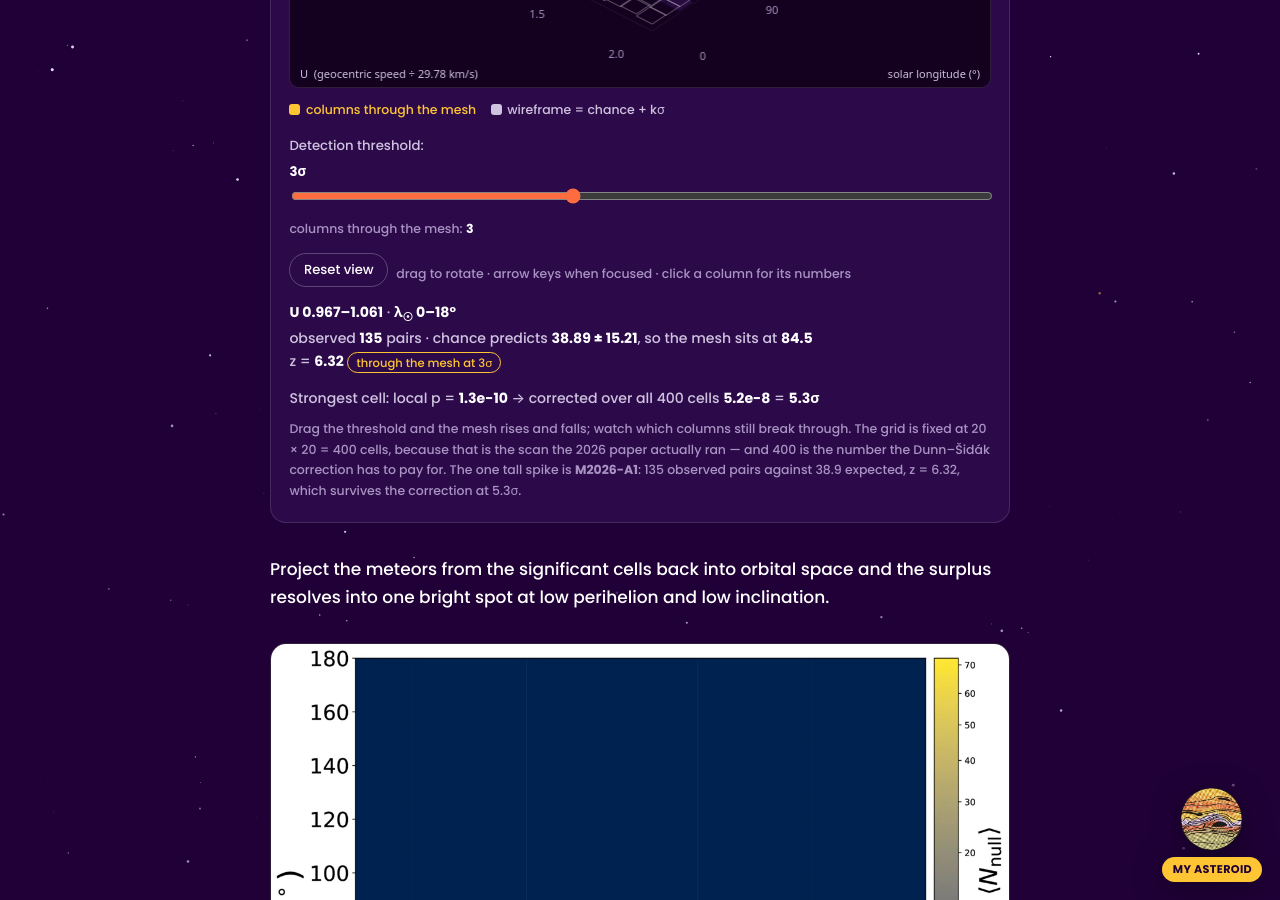
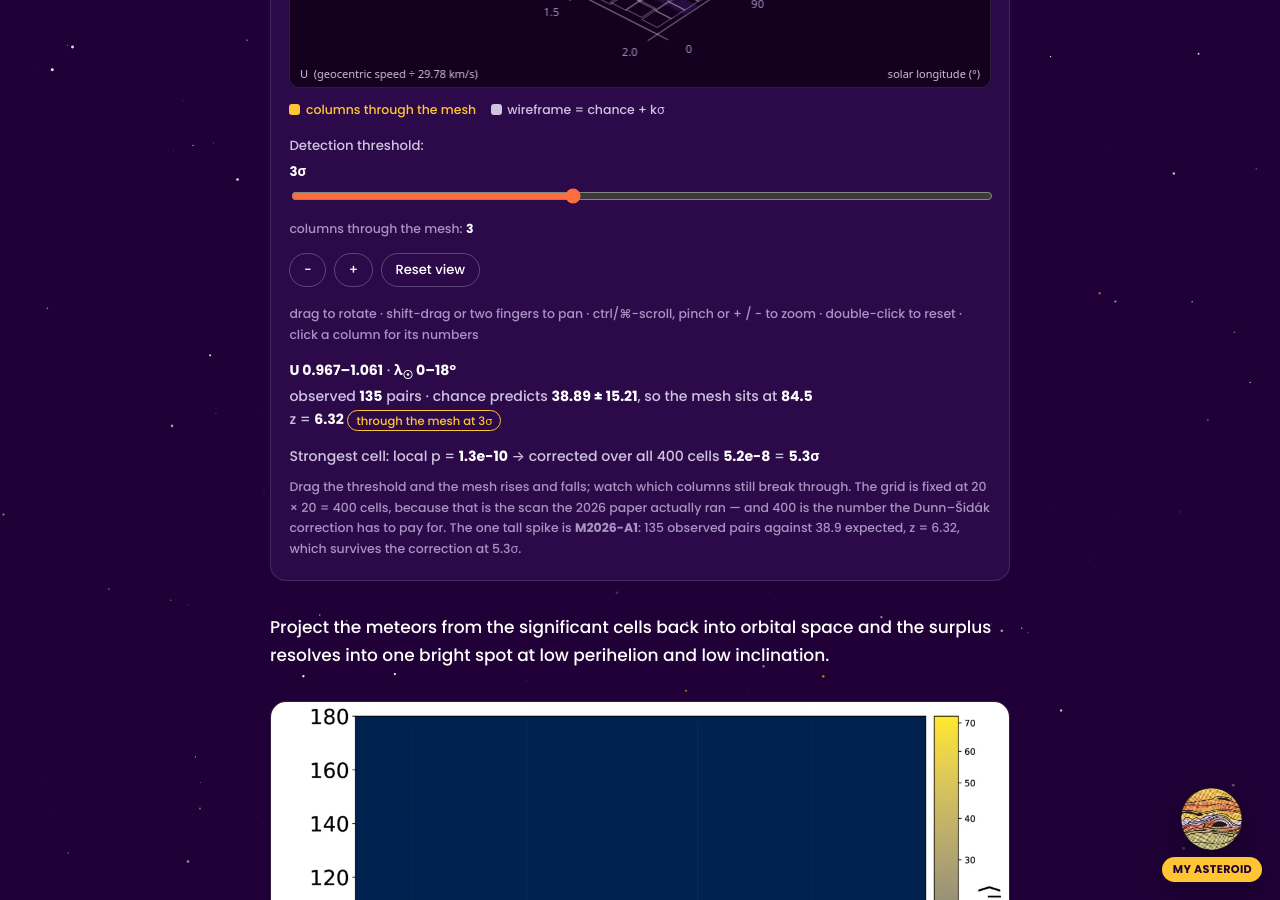
Before and after one commit to pshober/pshober.github.io, a Jekyll site: the page built from research/finding-showers.md, in a window 1280 px wide and 900 px high, scrolled down 9599 px. Built offline with Jekyll 4.4.1, drawn with Linux system fonts in a browser that asks for light colours; part of the change alters nothing that is shown.

Commit message:
Pair-excess map: line the axes up, and add pan and zoom
Axes: the tick labels were floating beside the plot with nothing tying them to the
grid. Now each front edge gets a drawn axis line and every labelled division gets a
tick mark running out to its label, so the labels sit on the divisions they belong
to. The front edges are picked from the rotation each frame, so they follow the view.

Navigation, matching the conventions the orbit diagram already uses:
- drag to rotate (unchanged)
- shift-drag, or two fingers, to pan
- ctrl/cmd-scroll, pinch, or the + / - buttons to zoom, anchored on the pointer so
  the point under the cursor stays put. Plain wheel still scrolls the page.
- double-click, the 0 key, or Reset view to go home
- keyboard parity: arrows rotate, shift+arrows pan, +/- zoom, 0 resets
- zoom clamped to 0.5x-6x

Zoom and pan are applied as a 2D transform about the canvas centre, on top of the
per-frame fit, so the auto-fit keeps working at any rotation.

Verified by rendering the widget in three states and diffing the images - the probe
I first used read the canvas before the requestAnimationFrame redraw and reported no
change, which was the probe being wrong rather than the widget.

Co-Authored-By: Claude Opus 5 (1M context) <noreply@anthropic.com>

```diff
--- a/assets/js/finding-showers.js
+++ b/assets/js/finding-showers.js
@@ -506,11 +506,14 @@
   /* =====================================================================
    * 3. The (U, lambda_sun) pair-excess map — real data, as a 3D surface
    *    with the null threshold drawn as a wireframe you can raise and lower.
+   *    Drag to rotate, shift-drag or two fingers to pan, ctrl/cmd-wheel to zoom.
    * ===================================================================== */
   var Grid = (function () {
     var cv, data, k = 3, sel = null, zmax = 1, nx = 20, ny = 20, U0 = 0, U1 = 2;
-    var yaw = -0.72, pitch = 0.62;
-    var drag = null, moved = 0, queued = false;
+    var HOME = { yaw: -0.72, pitch: 0.62, zoom: 1, panX: 0, panY: 0 };
+    var view = { yaw: HOME.yaw, pitch: HOME.pitch, zoom: 1, panX: 0, panY: 0 };
+    var pointers = {}, lastPinch = 0, lastMid = null, moved = 0;
+    var curW = 1, curH = 1, queued = false;
     var M_BINS = 400;                       // the scan is 20x20; it is not adjustable
 
     function ramp(t) {                      // dark plate -> violet -> orange -> yellow
@@ -522,56 +525,59 @@
               Math.round(a[1] + (b[1] - a[1]) * f),
               Math.round(a[2] + (b[2] - a[2]) * f)];
     }
-    function rgb(c, alpha) {
-      return "rgba(" + c[0] + "," + c[1] + "," + c[2] + "," + (alpha === undefined ? 1 : alpha) + ")";
+    function rgb(c, al) {
+      return "rgba(" + c[0] + "," + c[1] + "," + c[2] + "," + (al === undefined ? 1 : al) + ")";
     }
+    function shade(c, f) { return [c[0] * f | 0, c[1] * f | 0, c[2] * f | 0]; }
     function thr(b) { return b.mu + k * b.sd; }
     function isSig(b) { return b.sd > 0 && b.obs > thr(b); }
 
-    // Orthographic projection. yaw spins about the vertical axis, pitch tilts the
-    // view down. Returns [screenX, screenY, depth]; larger depth is farther away.
+    var TICK = 5;                           // label every 5th cell
+    var LBL = 2.0, TK = 0.7;                // label / tick-mark offsets, in cells
+
+    // Orthographic projection, then a 2D zoom+pan about the canvas centre.
     function makeProj(W, H) {
-      var cy = Math.cos(yaw), sy = Math.sin(yaw);
-      var cp = Math.cos(pitch), sp = Math.sin(pitch);
-      var ZEX = 1.05;                                    // vertical exaggeration
+      var cy = Math.cos(view.yaw), sy = Math.sin(view.yaw);
+      var cp = Math.cos(view.pitch), sp = Math.sin(view.pitch);
+      var ZEX = 1.05;
       function raw(gx, gy, gz) {
         var x = (gx / nx) * 2 - 1, y = (gy / ny) * 2 - 1, z = (gz / zmax) * ZEX;
         var X1 = x * cy - y * sy, Y1 = x * sy + y * cy;
         return [X1, -(Y1 * sp + z * cp), Y1 * cp - z * sp];
       }
-      var xs = [], ys = [], c, a, b;
+      // Front edges: the ones minimising Y1, since screen height goes as -(Y1*sp + z*cp).
+      var eY = cy > 0 ? 0 : ny, eX = sy > 0 ? 0 : nx;
+      var dY = cy > 0 ? -1 : 1, dX = sy > 0 ? -1 : 1;
+
+      var xs = [], ys = [], c, a, b, t;
       for (a = 0; a <= 1; a++) for (b = 0; b <= 1; b++) {
         c = raw(a * nx, b * ny, 0); xs.push(c[0]); ys.push(c[1]);
       }
-      if (data && data.bins) {
-        data.bins.forEach(function (q) {
-          var top = Math.max(q.obs, q.mu + 6 * q.sd);
-          if (top <= 0) return;
-          c = raw(q.ix, q.iy, top); xs.push(c[0]); ys.push(c[1]);
-          c = raw(q.ix + 1, q.iy + 1, top); xs.push(c[0]); ys.push(c[1]);
-        });
-      }
-      var eY = cy > 0 ? 0 : ny, eX = sy > 0 ? 0 : nx;
-      var dY = cy > 0 ? -1 : 1, dX = sy > 0 ? -1 : 1;
-      for (var t = 0; t <= nx; t += 5) {
-        c = raw(t, eY + dY * 2.6, 0); xs.push(c[0]); ys.push(c[1]);
-      }
-      for (t = 0; t <= ny; t += 5) {
-        c = raw(eX + dX * 3.2, t, 0); xs.push(c[0]); ys.push(c[1]);
-      }
+      if (data && data.bins) data.bins.forEach(function (q) {
+        var top = Math.max(q.obs, q.mu + 6 * q.sd);
+        if (top <= 0) return;
+        c = raw(q.ix, q.iy, top); xs.push(c[0]); ys.push(c[1]);
+        c = raw(q.ix + 1, q.iy + 1, top); xs.push(c[0]); ys.push(c[1]);
+      });
+      for (t = 0; t <= nx; t += TICK) { c = raw(t, eY + dY * LBL, 0); xs.push(c[0]); ys.push(c[1]); }
+      for (t = 0; t <= ny; t += TICK) { c = raw(eX + dX * LBL, t, 0); xs.push(c[0]); ys.push(c[1]); }
+
       var minx = Math.min.apply(null, xs), maxx = Math.max.apply(null, xs);
       var miny = Math.min.apply(null, ys), maxy = Math.max.apply(null, ys);
-      var pL = 10, pR = 10, pT = 10, pB = 30;      // pB reserves the axis-title band
+      var pL = 26, pR = 26, pT = 12, pB = 30;
       var sc = Math.min((W - pL - pR) / (maxx - minx), (H - pT - pB) / (maxy - miny));
       var ox = (pL + W - pR) / 2 - (minx + maxx) * sc / 2;
       var oy = (pT + H - pB) / 2 - (miny + maxy) * sc / 2;
+      var ccx = W / 2, ccy = H / 2, z = view.zoom;
+
       var f = function (gx, gy, gz) {
         var q = raw(gx, gy, gz);
-        return [q[0] * sc + ox, q[1] * sc + oy, q[2]];
+        var bx = q[0] * sc + ox, by = q[1] * sc + oy;
+        return [ccx + z * (bx - ccx) + view.panX, ccy + z * (by - ccy) + view.panY, q[2]];
       };
-      f.nearX = sy < 0 ? 1 : 0;   // which x-face of a cell points at the camera
+      f.edgeY = eY; f.edgeX = eX; f.dY = dY; f.dX = dX;
+      f.nearX = sy < 0 ? 1 : 0;             // which cell face points at the camera
       f.nearY = cy < 0 ? 1 : 0;
-      f.edgeY = eY; f.edgeX = eX; f.dY = dY; f.dX = dX;
       return f;
     }
 
@@ -585,22 +591,21 @@
       if (fill) { ctx.fillStyle = fill; ctx.fill(); }
       if (stroke) { ctx.strokeStyle = stroke; ctx.lineWidth = lw || 1; ctx.stroke(); }
     }
+    function seg(ctx, P, a, b) {
+      var p = P(a[0], a[1], a[2]), q = P(b[0], b[1], b[2]);
+      ctx.beginPath(); ctx.moveTo(p[0], p[1]); ctx.lineTo(q[0], q[1]); ctx.stroke();
+    }
 
     function draw() {
       var f = fitCanvas(cv), ctx = f.ctx, W = f.w, H = f.h;
+      curW = W; curH = H;
       var P = makeProj(W, H);
       ctx.fillStyle = C.plate; ctx.fillRect(0, 0, W, H);
 
-      // floor grid, drawn first so everything sits on it
       ctx.strokeStyle = "rgba(255,255,255,0.07)"; ctx.lineWidth = 1;
-      for (var g = 0; g <= nx; g += 5) {
-        var p1 = P(g, 0, 0), p2 = P(g, ny, 0);
-        ctx.beginPath(); ctx.moveTo(p1[0], p1[1]); ctx.lineTo(p2[0], p2[1]); ctx.stroke();
-      }
-      for (g = 0; g <= ny; g += 5) {
-        var q1 = P(0, g, 0), q2 = P(nx, g, 0);
-        ctx.beginPath(); ctx.moveTo(q1[0], q1[1]); ctx.lineTo(q2[0], q2[1]); ctx.stroke();
-      }
+      var g;
+      for (g = 0; g <= nx; g += TICK) seg(ctx, P, [g, 0, 0], [g, ny, 0]);
+      for (g = 0; g <= ny; g += TICK) seg(ctx, P, [0, g, 0], [nx, g, 0]);
 
       var order = data.bins.slice().sort(function (a, b) {
         var pa = P(a.ix + 0.5, a.iy + 0.5, 0), pb = P(b.ix + 0.5, b.iy + 0.5, 0);
@@ -611,14 +616,11 @@
         var x0 = b.ix, x1 = b.ix + 1, y0 = b.iy, y1 = b.iy + 1;
         var h = Math.max(0, thr(b)), o = b.obs, sig = isSig(b);
         var col = ramp(o / zmax);
-
         function column() {
           if (o <= 0) return;
           var fx = P.nearX ? x1 : x0, fy = P.nearY ? y1 : y0;
-          quad(ctx, P, [[fx, y0, 0], [fx, y1, 0], [fx, y1, o], [fx, y0, o]],
-               rgb([col[0] * 0.55 | 0, col[1] * 0.55 | 0, col[2] * 0.55 | 0]), null);
-          quad(ctx, P, [[x0, fy, 0], [x1, fy, 0], [x1, fy, o], [x0, fy, o]],
-               rgb([col[0] * 0.72 | 0, col[1] * 0.72 | 0, col[2] * 0.72 | 0]), null);
+          quad(ctx, P, [[fx, y0, 0], [fx, y1, 0], [fx, y1, o], [fx, y0, o]], rgb(shade(col, 0.55)), null);
+          quad(ctx, P, [[x0, fy, 0], [x1, fy, 0], [x1, fy, o], [x0, fy, o]], rgb(shade(col, 0.72)), null);
           quad(ctx, P, [[x0, y0, o], [x1, y0, o], [x1, y1, o], [x0, y1, o]],
                rgb(col), sig ? C.yellow : "rgba(0,0,0,0.30)", sig ? 1.6 : 0.6);
         }
@@ -626,10 +628,8 @@
           quad(ctx, P, [[x0, y0, h], [x1, y0, h], [x1, y1, h], [x0, y1, h]],
                null, "rgba(255,255,255,0.34)", 1);
         }
-        // whichever is lower gets drawn first, so the higher one occludes it
         if (o > h) { mesh(); column(); } else { column(); mesh(); }
-
-        if (sig) {                                        // stem through the mesh
+        if (sig) {
           var a = P(b.ix + 0.5, b.iy + 0.5, h), c2 = P(b.ix + 0.5, b.iy + 0.5, o);
           ctx.strokeStyle = C.yellow; ctx.lineWidth = 2;
           ctx.beginPath(); ctx.moveTo(a[0], a[1]); ctx.lineTo(c2[0], c2[1]); ctx.stroke();
@@ -643,20 +643,32 @@
         }
       });
 
-      // axis labels along the two front edges of the floor
-      ctx.font = "11px system-ui, sans-serif"; ctx.fillStyle = C.faint;
+      // Axis lines along the two front edges, with tick marks, so every label
+      // sits on the division it belongs to.
+      var eY = P.edgeY, eX = P.edgeX, oY = P.dY, oX = P.dX;
+      ctx.strokeStyle = "rgba(255,255,255,0.34)"; ctx.lineWidth = 1.2;
+      seg(ctx, P, [0, eY, 0], [nx, eY, 0]);
+      seg(ctx, P, [eX, 0, 0], [eX, ny, 0]);
+
+      ctx.font = "11px system-ui, sans-serif";
       ctx.textAlign = "center"; ctx.textBaseline = "middle";
-      var edgeY = P.edgeY, edgeX = P.edgeX, oY = P.dY, oX = P.dX;
-      for (g = 0; g <= nx; g += 5) {
-        var t2 = P(g, edgeY + oY * 2.6, 0);
-        ctx.fillText((U0 + (U1 - U0) * g / nx).toFixed(1), t2[0], t2[1]);
+      for (g = 0; g <= nx; g += TICK) {
+        ctx.strokeStyle = "rgba(255,255,255,0.34)";
+        seg(ctx, P, [g, eY, 0], [g, eY + oY * TK, 0]);
+        var lp = P(g, eY + oY * LBL, 0);
+        ctx.fillStyle = C.faint;
+        ctx.fillText((U0 + (U1 - U0) * g / nx).toFixed(1), lp[0], lp[1]);
       }
-      for (g = 0; g <= ny; g += 5) {
-        var u2 = P(edgeX + oX * 3.2, g, 0);
-        ctx.fillText(String(g * 18), u2[0], u2[1]);
+      for (g = 0; g <= ny; g += TICK) {
+        ctx.strokeStyle = "rgba(255,255,255,0.34)";
+        seg(ctx, P, [eX, g, 0], [eX + oX * TK, g, 0]);
+        var mp = P(eX + oX * LBL, g, 0);
+        ctx.fillStyle = C.faint;
+        ctx.fillText(String(g * 18), mp[0], mp[1]);
       }
+
+      var narrow = W < 460;
       ctx.fillStyle = C.muted;
-      var narrow = W < 460;                        // both titles will not fit side by side
       ctx.textAlign = "left";
       ctx.fillText(narrow ? "U" : "U  (geocentric speed ÷ 29.78 km/s)", 10, H - 12);
       ctx.textAlign = "right";
@@ -670,8 +682,22 @@
       requestAnimationFrame(function () { queued = false; draw(); });
     }
 
+    function zoomAt(mx, my, fac) {
+      var nz = Math.max(0.5, Math.min(6, view.zoom * fac));
+      var r = nz / view.zoom, ccx = curW / 2, ccy = curH / 2;
+      view.panX = mx - ccx - r * (mx - ccx - view.panX);
+      view.panY = my - ccy - r * (my - ccy - view.panY);
+      view.zoom = nz;
+    }
+    function zoomBy(f) { zoomAt(curW / 2, curH / 2, f); schedule(); }
+    function reset() {
+      view.yaw = HOME.yaw; view.pitch = HOME.pitch;
+      view.zoom = 1; view.panX = 0; view.panY = 0;
+      schedule();
+    }
+
     function info(b) {
-      if (!b) { $("fs-grid-info").innerHTML = "<em>Click a cell to see its numbers.</em>"; return; }
+      if (!b) { $("fs-grid-info").innerHTML = "<em>Click a column to see its numbers.</em>"; return; }
       var sig = isSig(b);
       $("fs-grid-info").innerHTML =
         "<b>U " + b.x0.toFixed(3) + "–" + b.x1.toFixed(3) +
@@ -715,25 +741,25 @@
         "as a 5.3 sigma detection.";
     }
 
-    function pick(ev) {
-      var r = cv.getBoundingClientRect();
-      var P = makeProj(r.width, r.height);
-      var mx = ev.clientX - r.left, my = ev.clientY - r.top, best = null, bd = 1e9;
+    function pick(cx2, cy2) {
+      var P = makeProj(curW, curH), best = null, bd = 1e9;
       data.bins.forEach(function (b) {
         var p = P(b.ix + 0.5, b.iy + 0.5, Math.max(b.obs, thr(b)));
-        var d = (p[0] - mx) * (p[0] - mx) + (p[1] - my) * (p[1] - my);
+        var d = (p[0] - cx2) * (p[0] - cx2) + (p[1] - cy2) * (p[1] - cy2);
         if (d < bd) { bd = d; best = b; }
       });
       if (best && bd < 900) { sel = best; info(best); schedule(); }
     }
+
+    function pts() { return Object.keys(pointers).map(function (i) { return pointers[i]; }); }
+    function pinchDist(a, b) { return Math.hypot(a.x - b.x, a.y - b.y); }
 
     return {
       init: function () {
         cv = $("fs-grid-canvas"); if (!cv) return;
         getJSON("grid2d.json").then(function (d) {
           data = d; nx = d.nx; ny = d.ny;
-          var hi = 0;
-          U0 = Infinity; U1 = -Infinity;
+          var hi = 0; U0 = Infinity; U1 = -Infinity;
           d.bins.forEach(function (b) {
             hi = Math.max(hi, b.obs, b.mu + 6 * b.sd);
             U0 = Math.min(U0, b.x0); U1 = Math.max(U1, b.x1);
@@ -741,38 +767,79 @@
           zmax = hi * 1.02;
 
           cv.addEventListener("pointerdown", function (e) {
-            drag = { x: e.clientX, y: e.clientY }; moved = 0;
-            cv.setPointerCapture(e.pointerId);
+            try { cv.setPointerCapture(e.pointerId); } catch (err) {}
+            pointers[e.pointerId] = { x: e.clientX, y: e.clientY };
+            moved = 0;
+            var q = pts();
+            if (q.length === 2) {
+              lastPinch = pinchDist(q[0], q[1]);
+              lastMid = { x: (q[0].x + q[1].x) / 2, y: (q[0].y + q[1].y) / 2 };
+            }
           });
           cv.addEventListener("pointermove", function (e) {
-            if (!drag) return;
-            var dx = e.clientX - drag.x, dy = e.clientY - drag.y;
+            if (!(e.pointerId in pointers)) return;
+            var prev = pointers[e.pointerId];
+            var dx = e.clientX - prev.x, dy = e.clientY - prev.y;
+            pointers[e.pointerId] = { x: e.clientX, y: e.clientY };
             moved += Math.abs(dx) + Math.abs(dy);
-            yaw += dx * 0.009;
-            pitch = Math.max(0.12, Math.min(1.35, pitch - dy * 0.007));
-            drag.x = e.clientX; drag.y = e.clientY;
+            var q = pts(), r = cv.getBoundingClientRect();
+            if (q.length >= 2) {                       // two fingers: pinch + pan
+              var dist = pinchDist(q[0], q[1]);
+              var mid = { x: (q[0].x + q[1].x) / 2, y: (q[0].y + q[1].y) / 2 };
+              if (lastPinch > 0) zoomAt(mid.x - r.left, mid.y - r.top, dist / lastPinch);
+              if (lastMid) { view.panX += mid.x - lastMid.x; view.panY += mid.y - lastMid.y; }
+              lastPinch = dist; lastMid = mid;
+            } else if (e.shiftKey) {                   // shift-drag: pan
+              view.panX += dx; view.panY += dy;
+            } else {                                   // drag: rotate
+              view.yaw += dx * 0.009;
+              view.pitch = Math.max(0.12, Math.min(1.35, view.pitch - dy * 0.007));
+            }
             schedule();
           });
-          cv.addEventListener("pointerup", function (e) {
-            var wasDrag = moved > 6; drag = null;
-            if (!wasDrag) pick(e);
-          });
+          function release(e) {
+            var wasDrag = moved > 6;
+            delete pointers[e.pointerId];
+            if (pts().length < 2) { lastPinch = 0; lastMid = null; }
+            if (!wasDrag && pts().length === 0) {
+              var r = cv.getBoundingClientRect();
+              pick(e.clientX - r.left, e.clientY - r.top);
+            }
+          }
+          cv.addEventListener("pointerup", release);
+          cv.addEventListener("pointercancel", release);
+
+          // Plain wheel must keep scrolling the page; the widget is tall.
+          cv.addEventListener("wheel", function (e) {
+            if (!e.ctrlKey && !e.metaKey) return;
+            e.preventDefault();
+            var r = cv.getBoundingClientRect();
+            zoomAt(e.clientX - r.left, e.clientY - r.top, e.deltaY < 0 ? 1.12 : 0.89);
+            schedule();
+          }, { passive: false });
+          cv.addEventListener("dblclick", reset);
+
           cv.addEventListener("keydown", function (e) {
-            var step = 0.12, used = true;
-            if (e.key === "ArrowLeft") yaw -= step;
-            else if (e.key === "ArrowRight") yaw += step;
-            else if (e.key === "ArrowUp") pitch = Math.min(1.35, pitch + step * 0.6);
-            else if (e.key === "ArrowDown") pitch = Math.max(0.12, pitch - step * 0.6);
+            var step = 0.12, pan = 24, used = true;
+            if (e.key === "ArrowLeft") { if (e.shiftKey) view.panX -= pan; else view.yaw -= step; }
+            else if (e.key === "ArrowRight") { if (e.shiftKey) view.panX += pan; else view.yaw += step; }
+            else if (e.key === "ArrowUp") { if (e.shiftKey) view.panY -= pan; else view.pitch = Math.min(1.35, view.pitch + step * 0.6); }
+            else if (e.key === "ArrowDown") { if (e.shiftKey) view.panY += pan; else view.pitch = Math.max(0.12, view.pitch - step * 0.6); }
+            else if (e.key === "+" || e.key === "=") zoomBy(1.25);
+            else if (e.key === "-" || e.key === "_") zoomBy(0.8);
+            else if (e.key === "0") reset();
             else used = false;
             if (used) { e.preventDefault(); schedule(); }
           });
+
           $("fs-grid-k").addEventListener("input", function () {
             k = +this.value; $("fs-grid-k-v").textContent = k;
             counts(); info(sel); schedule();
           });
-          $("fs-grid-reset").addEventListener("click", function () {
-            yaw = -0.72; pitch = 0.62; schedule();
-          });
+          var btn = function (id, fn) { var b = $(id); if (b) b.addEventListener("click", fn); };
+          btn("fs-grid-zoom-in", function () { zoomBy(1.25); });
+          btn("fs-grid-zoom-out", function () { zoomBy(0.8); });
+          btn("fs-grid-reset", reset);
           window.addEventListener("resize", debounce(schedule, 200));
 
           sel = d.bins.filter(function (b) { return b.ix === 9 && b.iy === 0; })[0] || null;
--- a/research/finding-showers.md
+++ b/research/finding-showers.md
@@ -428,8 +428,11 @@ and it is brutal. Drag the slider below and watch a detection lose most of a sig
       <span class="fs-hint">columns through the mesh: <b id="fs-grid-count">—</b></span></label>
   </div>
   <div class="fs-row">
+    <button type="button" class="fs-btn" id="fs-grid-zoom-out" aria-label="Zoom out">−</button>
+    <button type="button" class="fs-btn" id="fs-grid-zoom-in" aria-label="Zoom in">+</button>
     <button type="button" class="fs-btn" id="fs-grid-reset">Reset view</button>
-    <span class="fs-hint">drag to rotate · arrow keys when focused · click a column for its numbers</span>
+    <span class="fs-hint">drag to rotate · shift-drag or two fingers to pan · ctrl/⌘-scroll,
+      pinch or + / − to zoom · double-click to reset · click a column for its numbers</span>
   </div>
   <p class="fs-readout" id="fs-grid-info"></p>
   <p class="fs-readout">Strongest cell: local p = <b id="fs-grid-plocal">—</b> →
```
